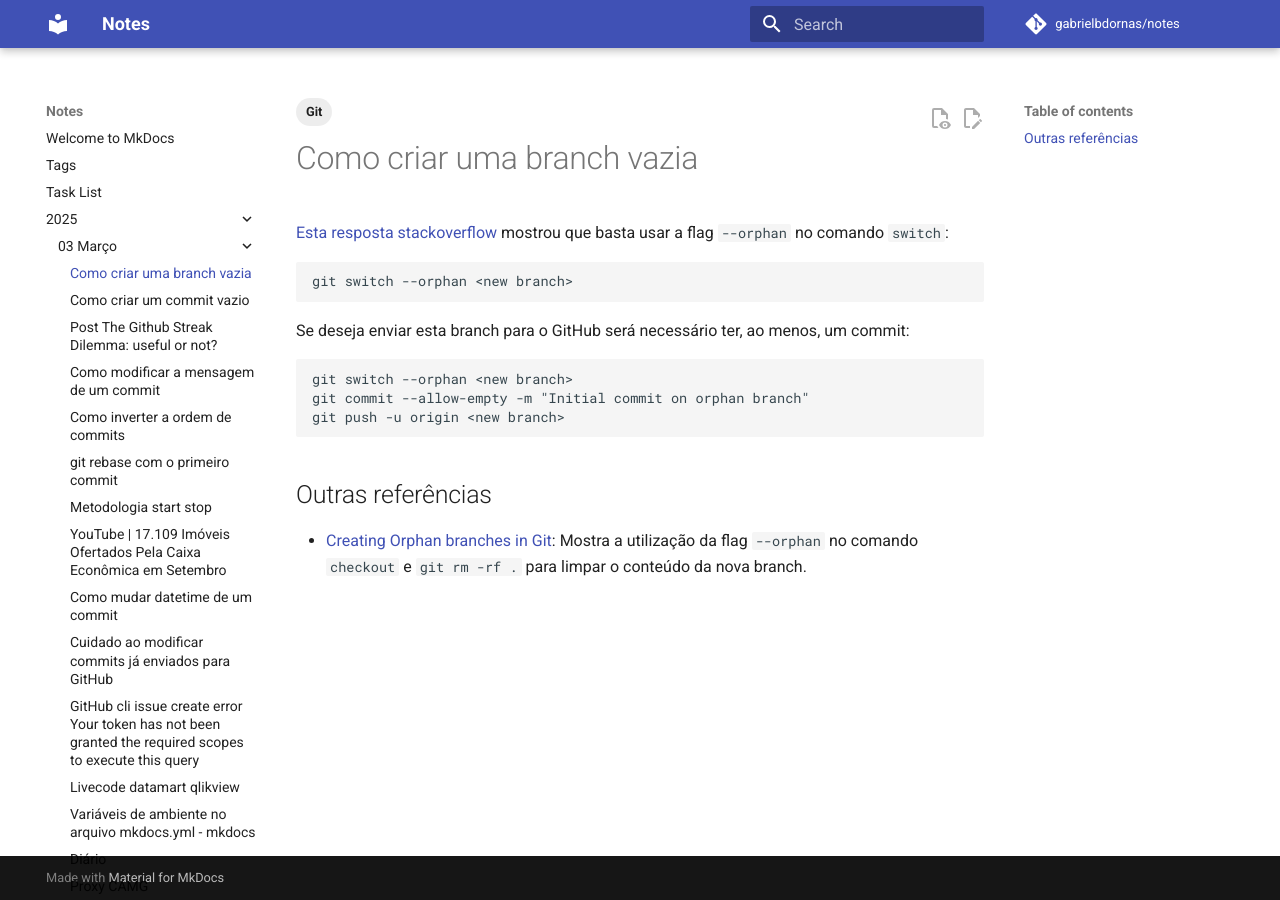
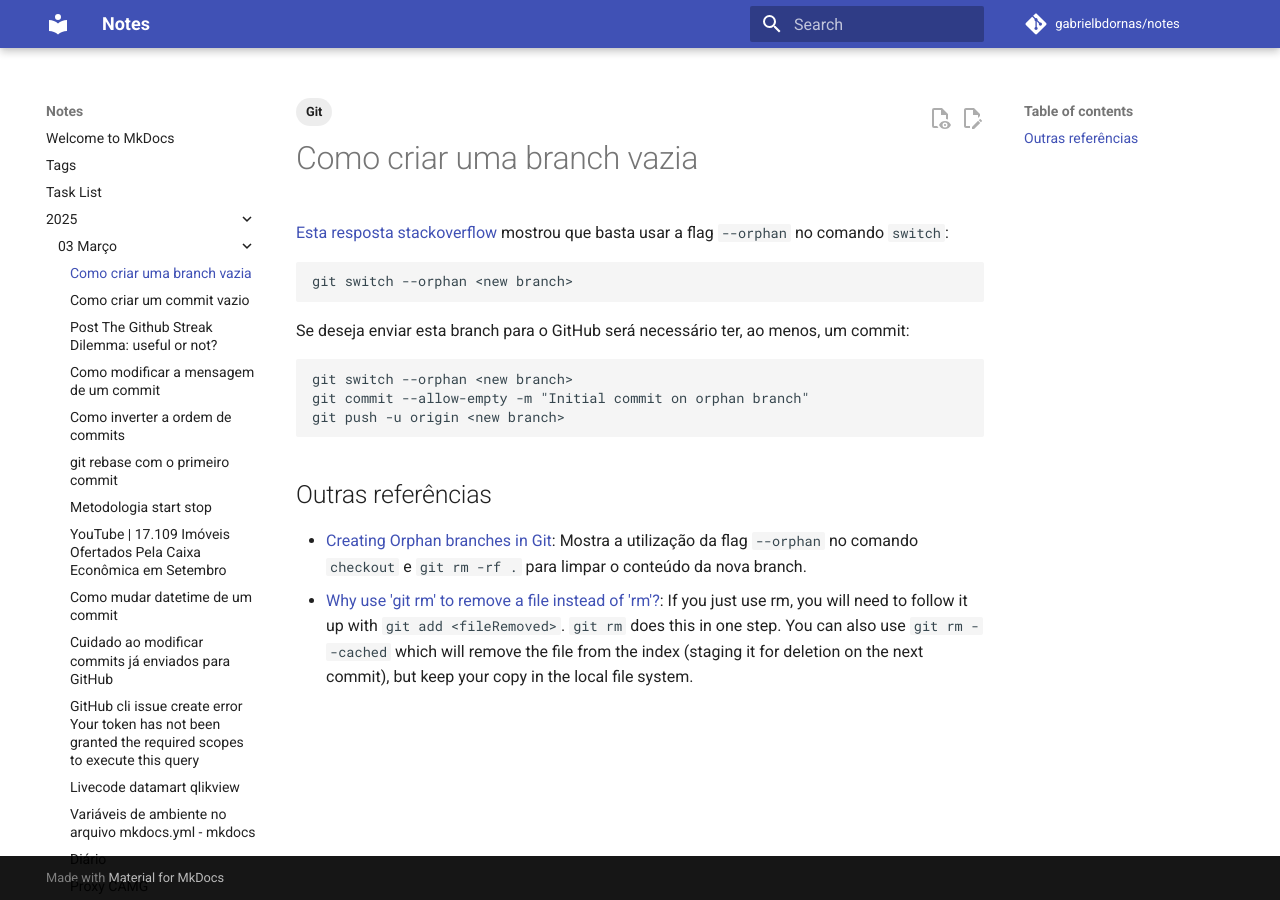
Before and after one commit to gabrielbdornass/notes2, an MkDocs documentation site: the page built from docs/2025/03_Março/20250311_como_criar_branch_vazia.md, in a window 1280 px wide. Built offline with MkDocs 1.6.1 and Material for MkDocs 9.7.7, drawn with Linux system fonts in a browser that asks for light colours; comment, search, counter and statistics services are not loaded.

Commit message:
Update 20250311_como_criar_branch_vazia.md
Add reference to git rm command and it's difference from just rm.

```diff
--- a/docs/2025/03_Março/20250311_como_criar_branch_vazia.md
+++ b/docs/2025/03_Março/20250311_como_criar_branch_vazia.md
@@ -22,3 +22,4 @@ git push -u origin <new branch>
 ## Outras referências
 
 - [Creating Orphan branches in Git](https://medium.com/@salmankhan_27014/creating-orphan-branches-in-git-853eb8f7c9c6): Mostra a utilização da flag `--orphan` no comando `checkout` e `git rm -rf .` para limpar o conteúdo da nova branch.
+- [Why use 'git rm' to remove a file instead of 'rm'?](https://stackoverflow.com/questions/7434449/why-use-git-rm-to-remove-a-file-instead-of-rm): If you just use rm, you will need to follow it up with `git add <fileRemoved>`. `git rm` does this in one step. You can also use `git rm --cached` which will remove the file from the index (staging it for deletion on the next commit), but keep your copy in the local file system.
```
